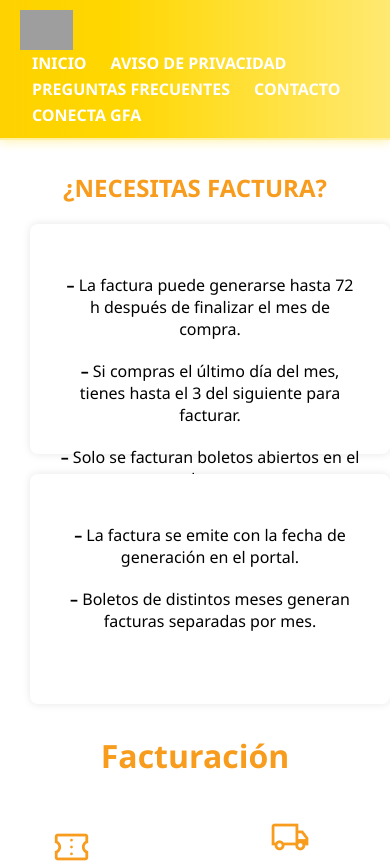
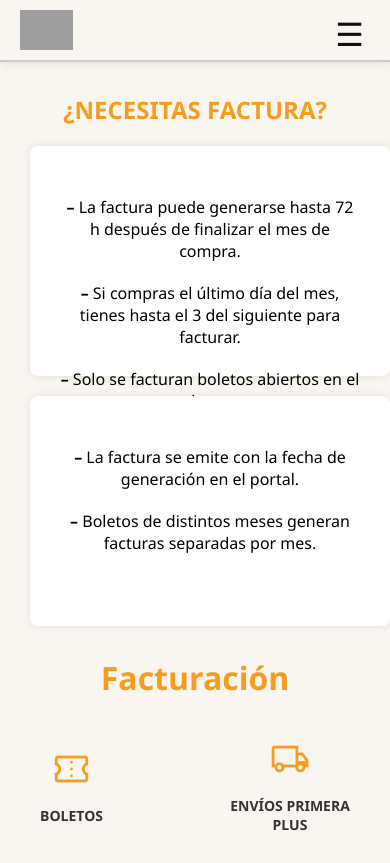
Before and after one commit to Francisco-Hidalgoalv/Satrix, an Angular app in the folder satrix/: page / in a window 390 px wide. Shown: the top 863 px of the page. Built offline with nearby package versions, Linux system fonts and the light colour scheme; grey boxes are pictures that could not be loaded.

Commit message:
modernizacion de ui pt 1

```diff
--- a/satrix/src/app/app.component.html
+++ b/satrix/src/app/app.component.html
@@ -1,8 +1,15 @@
 <header class="header">
   <div class="logo">
-    <img src="https://www.facturaelectronicagfa.mx/assets/img/logo.png" alt="Logo Flecha Amarilla" />
+    <img src="https://raw.githubusercontent.com/Azuushi/archivo/refs/heads/main/logo.png" alt="Logo Flecha Amarilla" />
   </div>
-  <nav class="nav">
+
+  <!-- Botón hamburguesa que cambia a ✖ al abrir -->
+  <button class="hamburger" (click)="menuAbierto = !menuAbierto">
+    {{ menuAbierto ? '✖' : '☰' }}
+  </button>
+
+  <!-- Menú con clase dinámica -->
+  <nav class="nav" [class.open]="menuAbierto">
     <a routerLink="/" routerLinkActive="activo" [routerLinkActiveOptions]="{ exact: true }">INICIO</a>
     <a routerLink="/aviso" routerLinkActive="activo">AVISO DE PRIVACIDAD</a>
     <a routerLink="/preguntas" routerLinkActive="activo">PREGUNTAS FRECUENTES</a>
--- a/satrix/src/app/app.component.ts
+++ b/satrix/src/app/app.component.ts
@@ -1,14 +1,15 @@
 import { Component } from '@angular/core';
-import { RouterOutlet, RouterModule } from '@angular/router'; // 👈 Agrega RouterModule
+import { RouterOutlet, RouterModule } from '@angular/router';
 import { CommonModule } from '@angular/common';
 
 @Component({
   selector: 'app-root',
   standalone: true,
-  imports: [RouterOutlet, RouterModule, CommonModule], // 👈 RouterModule aquí
+  imports: [RouterOutlet, RouterModule, CommonModule],
   templateUrl: './app.component.html',
   styleUrls: ['./app.component.css']
 })
 export class AppComponent {
   title = 'satrix';
+  menuAbierto = false;
 }
--- a/satrix/src/styles.css
+++ b/satrix/src/styles.css
@@ -1,67 +1,38 @@
 body {
-    background-color: #ffffff;
+  background-color: #F9F5F0; /* ← color hueso */
   margin: 0;
   font-family: 'Segoe UI', sans-serif;
 }
 
-  .reglas {
-    background-color: #ffffff;
-    box-shadow: 0 0 20px rgba(0,0,0,0.05);
-    border-radius: 12px;
-  }
-
 .header {
-    background: linear-gradient(
-      270deg,
-      #f9c500,
-      #ffd700,
-      #fff1a3,
-      #ffd700,
-      #f9c500
-    );
-    background-size: 400% 100%;
-    color: white;
+  background-color: #F9F5F0;
+  color: #111;
   padding: 10px 20px;
   display: flex;
   justify-content: space-between;
   align-items: center;
-    flex-wrap: wrap;
-    box-shadow: 0 2px 10px rgba(255, 215, 0, 0.3);
-    animation: metalHeaderShine 6s infinite ease-in-out;
-    border-bottom: 2px solid #fff1a3;
+  flex-wrap: nowrap;
+  box-shadow: 0 2px 10px rgba(0, 0, 0, 0.08);
+  border-bottom: 2px solid #ccc;
+  position: relative;
 }
 
-  @keyframes metalHeaderShine {
-    0% {
-      background-position: 0% 0%;
-    }
-    50% {
-      background-position: 100% 0%;
-    }
-    100% {
-      background-position: 0% 0%;
-    }
+.header .logo img {
+  height: 40px;
+  max-width: 160px;
+  object-fit: contain;
+  display: block;
 }
 
-    .header .logo {
+.nav {
   display: flex;
+  gap: 1.5rem;
   align-items: center;
-      gap: 10px;
-    }
-
-    .header img {
-      height: 40px;
 }
 
 .nav a {
-      display: inline-block;
-      transform: scale(1);
-      transition: transform 0.2s ease-in-out;
-      cursor: pointer;
-      margin: 0 10px;
-      border: 2px solid transparent;
   text-decoration: none;
-      color: white;
+  color: #111;
   font-weight: bold;
   font-family: 'Segoe UI', sans-serif;
   border-radius: 6px;
@@ -69,16 +40,58 @@ body {
 }
 
 .nav a:hover {
-      transform: scale(1.08);
-      color: #ffdfb0;
-      border-color: white;
+  color: #22c55e; /* verde bonito */
+}
+
+.hamburger {
+  font-size: 2rem;
+  background: none;
+  border: none;
+  color: #111;
+  display: none;
+  cursor: pointer;
+}
+
+@media (max-width: 768px) {
+  .header {
+    flex-direction: column;
+    align-items: flex-start;
+  }
+
+  .hamburger {
+    display: block;
+    position: absolute;
+    top: 15px;
+    right: 20px;
+  }
+
+  .nav {
+    display: none;
+    flex-direction: column;
+    width: 100%;
+    margin-top: 1rem;
+    padding-left: 10px;
+  }
+
+  .nav.open {
+    display: flex;
+  }
+
+  .nav a {
+    padding: 10px 0;
+    border-bottom: 1px solid #eee;
+    width: 100%;
+  }
+
+  .header img {
+    height: 36px;
+  }
 }
 
 .contenido {
   text-align: center;
   padding: 30px;
 }
-
     .contenido h2 {
       color: #f79c1d;
       margin-bottom: 20px;
@@ -87,9 +100,9 @@ body {
 
     .reglas-container {
       display: flex;
-      justify-content: space-between; /* o center, o start */
-      gap: 20px; /* espacio entre columnas */
-      flex-wrap: wrap; /* por si no cabe en pantallas chicas */
+      justify-content: space-between;
+      gap: 20px;
+      flex-wrap: wrap;
       margin-bottom: 30px;
     }
 
```
Lines whose indentation alone changed are shown as unchanged.
